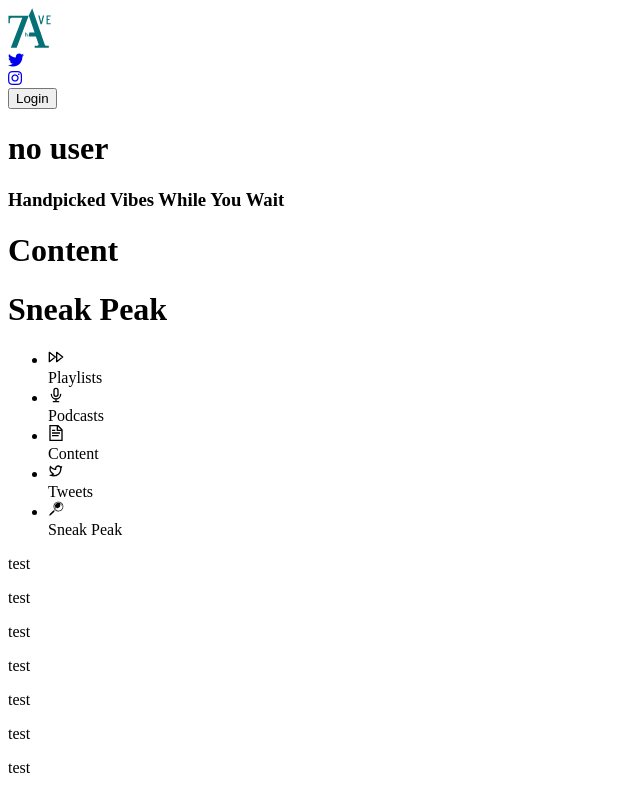
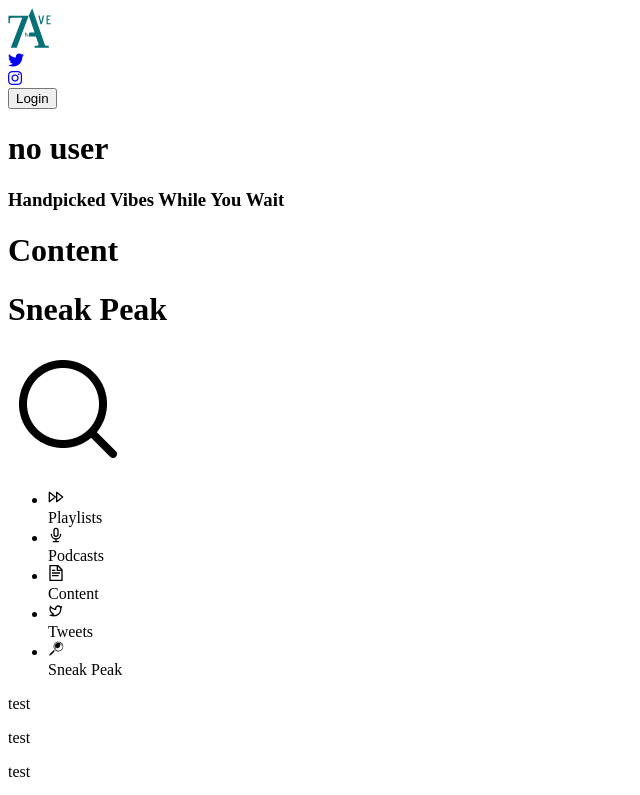
Before and after one commit to krock07/vercel-deployment, a Next.js app: page /sneakpeak in a window 1280 px wide. Shown: the top 795 px of the page, without its empty margins (0-640 px from the left). Built offline with nearby package versions, Linux system fonts and the light colour scheme.

Commit message:
added search image

```diff
--- a/pages/sneakpeak.js
+++ b/pages/sneakpeak.js
@@ -1,9 +1,7 @@
 import React, {useState, useEffect} from "react";
-import axios from "axios";
 import {Credentials} from "../components/Credentials";
 import SignInLayout from "../components/SignInLayout";
-import image from "next/image";
-import {FiShare2, FiFastForward} from "react-icons/fi";
+import {FiFastForward} from "react-icons/fi";
 import {useRouter} from "next/router";
 import {RiTwitterLine} from "react-icons/ri";
 import {HiOutlineMicrophone} from "react-icons/hi";
@@ -75,6 +73,11 @@ export default function sneakpeak() {
 				<h1 className=" relative top-28 ml-5 md:top-[-28px] md:left-60 xl:left-0  xl:top-[3px] xl:ml-[30rem] md:text-[20px] md:font-medium pb-6">
 					Sneak Peak
 				</h1>
+				<img
+					src="/sneakPeakImages/search.png"
+					alt=""
+					className="w-[30px] h-[30px] absolute top-[320px] left-[1320px]"
+				/>
 
 				<div className=" flex  flex-col md:pl-6 md:flex md:flex-row  xl:pl-40">
 					<div className="  flex md:bg-[#eaf1f7] md:w-[216px] xl:w-[278px] md:h-[344px] md:rounded-[20px] md:items-center md:flex-col xl:flex xl:flex-col xl:items-center md:bg-opacity-30">
```
Also changed, not shown: public/sneakPeakImages/search.png (added).
